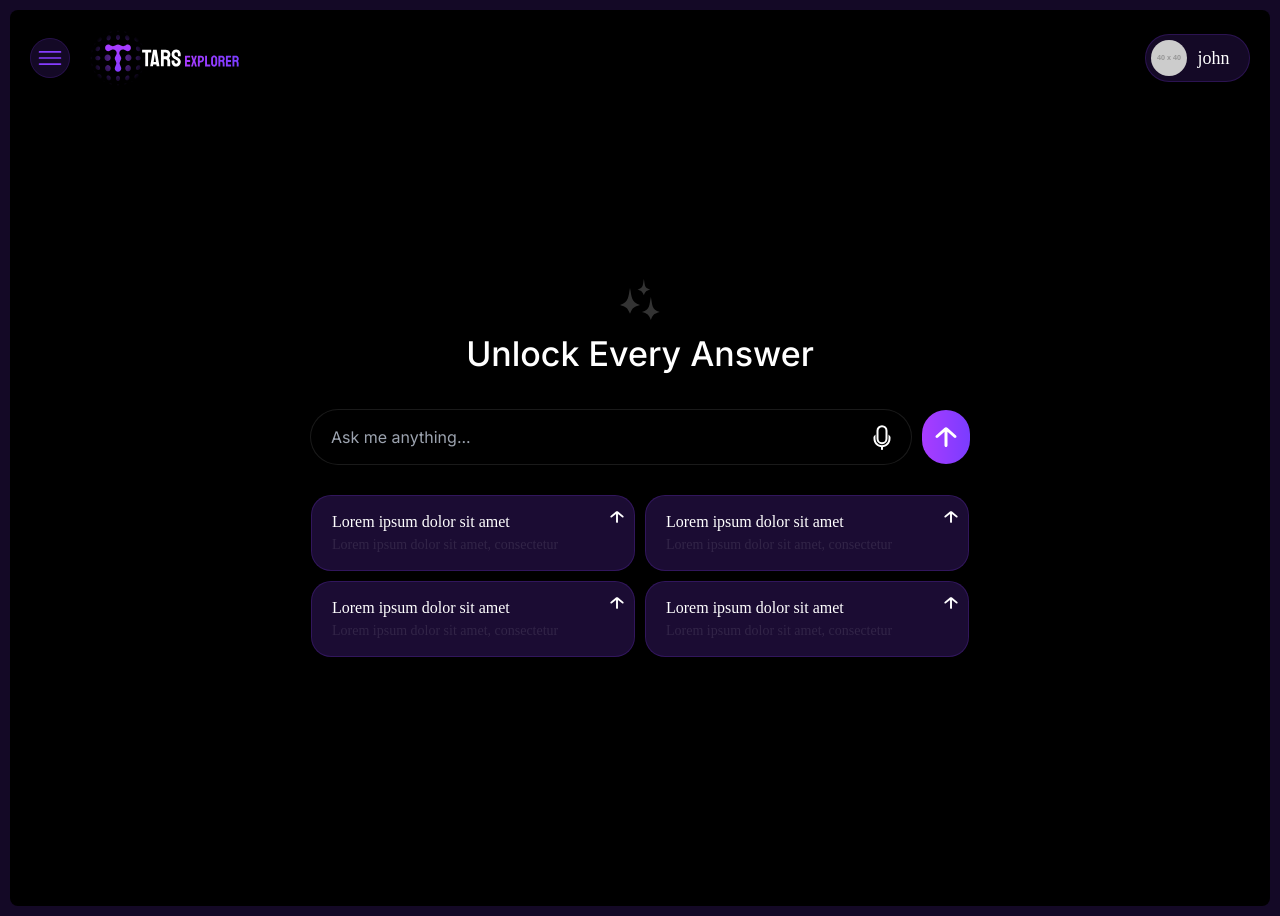
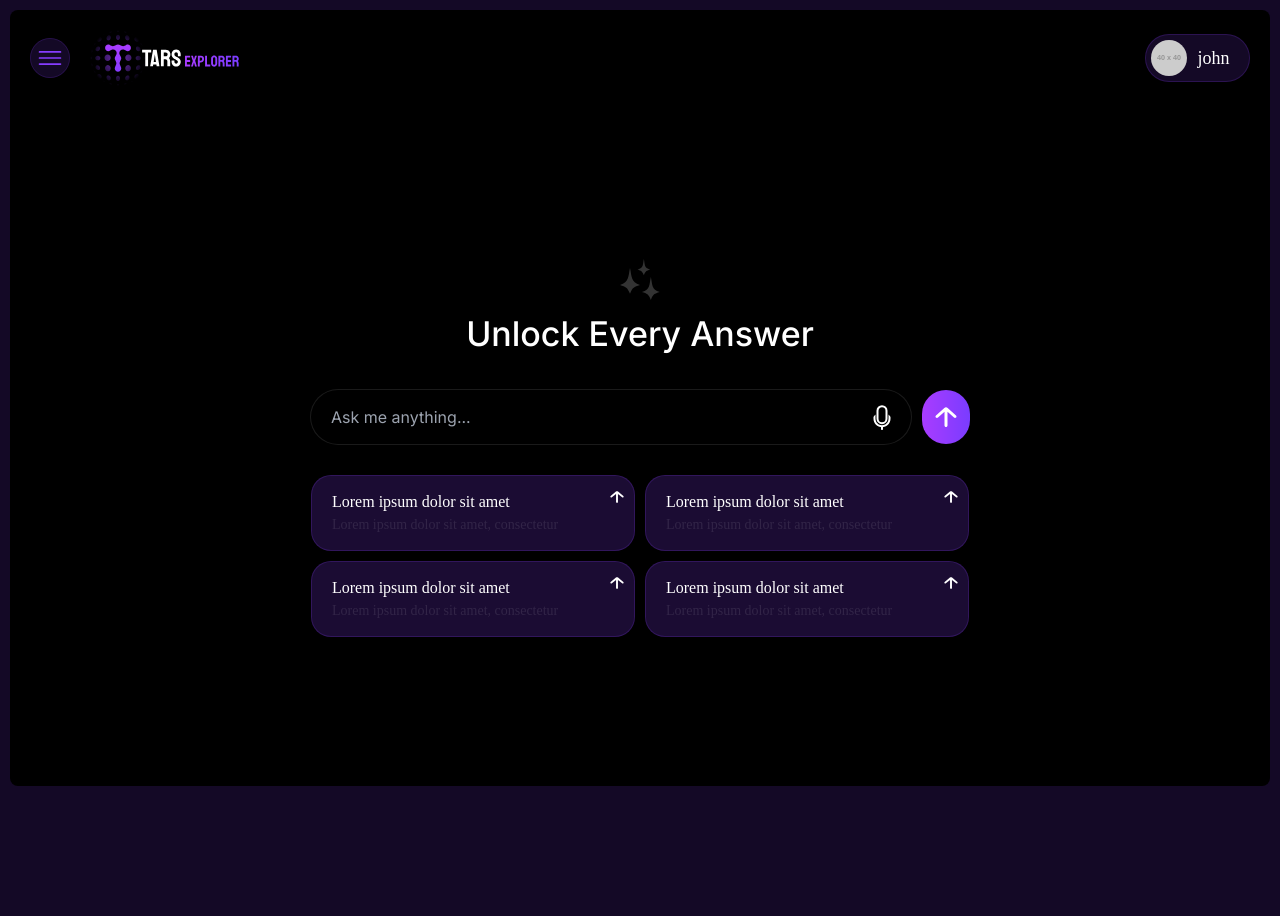
Before and after one commit to HassanKhan123/next-pwa-app, a Next.js app: page / in a window 1280 px wide. After the commit the page ends 800 px from the top, so only its background shows below. Built offline with nearby package versions, Linux system fonts and the light colour scheme.

Commit message:
Update folder structure and jotai state management implementation

```diff
--- a/package.json
+++ b/package.json
@@ -12,6 +12,7 @@
     "build:prod": "NODE_ENV=prod next build"
   },
   "dependencies": {
+    "jotai": "^2.9.3",
     "next": "14.2.7",
     "react": "^18",
     "react-dom": "^18",
--- a/src/Context/SearchContext.tsx
+++ /dev/null
@@ -1,29 +0,0 @@
-"use client"
-import React, { createContext, useContext, useState, ReactNode } from 'react';
-
-interface SearchContextType {
-  searchValue: string;
-  setSearchValue: (value: string) => void;
-}
-
-const SearchContext = createContext<SearchContextType | undefined>(undefined);
-
-
-export const SearchProvider: React.FC<{ children: ReactNode }> = ({ children }) => {
-  const [searchValue, setSearchValue] = useState<string>('');
-
-  return (
-    <SearchContext.Provider value={{ searchValue, setSearchValue }}>
-      {children}
-    </SearchContext.Provider>
-  );
-};
-
-
-export const useSearch = (): SearchContextType => {
-  const context = useContext(SearchContext);
-  if (!context) {
-    throw new Error('useSearch must be used within a SearchProvider');
-  }
-  return context;
-};
--- /dev/null
+++ b/src/Jotai/SearchAtom.tsx
@@ -0,0 +1,4 @@
+"use client";
+import { atom } from 'jotai';
+
+export const searchAtom = atom<string>('');
--- a/src/app/layout.tsx
+++ b/src/app/layout.tsx
@@ -1,7 +1,8 @@
 import type { Metadata } from "next";
 import { Inter } from "next/font/google";
 import "./globals.css";
-import { SearchProvider } from "@/Context/SearchContext";
+import { Provider as JotaiProvider } from "jotai";
+import Layout from "../layout/Layout";
 
 const inter = Inter({ subsets: ["latin"] });
 
@@ -17,10 +18,12 @@ export default function RootLayout({
 }>) {
   return (
     <html lang="en">
-      <body className={inter.className}>
-      <SearchProvider>
+      <body className={`lg:p-[10px] p-[0px] ${inter.className}`}>
+      <JotaiProvider>
+        <Layout>
         {children}
-        </SearchProvider>
+        </Layout>
+        </JotaiProvider>
         </body>
     </html>
   );
--- a/src/components/InputWithVoice/InputWithVoice.tsx
+++ b/src/components/InputWithVoice/InputWithVoice.tsx
@@ -1,14 +1,15 @@
 import React, { useState } from "react";
 import VoiceIcon from "../../assests/voice_icon.svg";
 import Image from "next/image";
-import { useSearch } from "@/Context/SearchContext";
+import { searchAtom } from "@/Jotai/SearchAtom";
 import { useRouter } from "next/navigation";
+import { useAtom } from "jotai";
 
 
 function InputWithVoice() {
   const [searchQuery, setSearchQuery] = useState("")
-  const { setSearchValue } = useSearch();
   const router = useRouter();
+  const [searchValue, setSearchValue] = useAtom(searchAtom);
 
   const handleInputChange = (event: React.ChangeEvent<HTMLInputElement>) => {
     setSearchQuery(event.target.value);
--- a/src/components/pages/Chat.tsx
+++ b/src/components/pages/Chat.tsx
@@ -1,5 +1,5 @@
 import React from "react";
-import Layout from "../Layout/Layout";
+import Layout from "@/layout/Layout";
 import ImagesDropdown from "../ImagesDropdown/ImagesDropdown";
 import VideoDropdown from "../VideoDropdown/VideoDropdown";
 import InputWithVoice from "../InputWithVoice/InputWithVoice";
@@ -14,14 +14,14 @@ import SourcesIcon from "../../assests/sources_icon.svg"
 import SourcesCard from "../SourcesCard/SourcesCard";
 import { SourceCardData } from "./SourceCardData";
 import ArrowRightIcon from "../../assests/right_arrow.svg"
-import { useSearch } from "@/Context/SearchContext";
+import { useAtom } from "jotai";
+import { searchAtom } from "@/Jotai/SearchAtom";
 
 
 function Chat() {
-  const { searchValue } = useSearch();
+  const [searchValue] = useAtom(searchAtom);
   return (
-    <Layout>
-      <div className="flex gap-[20px] justify-between w-full">
+      <div className="flex gap-[20px] lg:p-[20px] p-[10px] justify-between w-full">
         <div className="flex flex-col gap-[30px]">
           <h1 className="text-white text-[28px] font-normal font-[avenir]">
             {searchValue ?  searchValue : "What is the price of Solana"}
@@ -73,7 +73,7 @@ function Chat() {
             ))}
           </div>
 
-          <div className="flex fixed bottom-5 ml-[-10px] lg:ml-[0px] items-center w-full lg:w-[775px] lg:gap-[10px] gap-[5px]">
+          <div className="flex fixed bottom-5 ml-[-12px] lg:ml-[0px] items-center w-full lg:w-[775px] lg:gap-[10px] gap-[5px]">
             <InputWithVoice />
             <div className="flex items-center justify-center rounded-full w-[53px] h-[54px] bg-purple-gradient">
               <Image src={UpArrow} alt="up_arrow" />
@@ -85,7 +85,6 @@ function Chat() {
           <VideoDropdown />
         </div>
       </div>
-    </Layout>
   );
 }
 
--- a/src/components/pages/Search.tsx
+++ b/src/components/pages/Search.tsx
@@ -1,12 +1,12 @@
 import React from "react";
-import Layout from "../Layout/Layout";
 import Image from "next/image";
 import ThreeStars from "../../assests/three_stars.svg";
 import InputWithVoice from "../InputWithVoice/InputWithVoice";
 import UpArrow from "../../assests/up_arrow.svg";
 import SuggestionCard from "../SuggestionCard/SuggestionCard";
 import { useRouter } from 'next/navigation';
-import { useSearch } from "@/Context/SearchContext";
+import { searchAtom } from "@/Jotai/SearchAtom";
+import { useAtom } from "jotai";
 
 
 const suggestions = [
@@ -18,10 +18,8 @@ const suggestions = [
 
 function Search() {
   const router = useRouter();
-  const {setSearchValue} = useSearch()
-
+  const [searchValue, setSearchValue] = useAtom(searchAtom);
   return (
-    <Layout>
       <div className="flex flex-col h-[85vh] justify-start lg:justify-center items-center">
         <Image src={ThreeStars} alt="stars" />
         <h2 className="text-white lg:text-[34px] text-[24px] font-medium">
@@ -47,7 +45,6 @@ function Search() {
         ))}
         </div>
       </div>
-    </Layout>
   );
 }
 
--- a/src/components/Layout/Layout.tsx
+++ b/src/layout/Layout.tsx
@@ -1,6 +1,7 @@
+"use client"
 import React, { useState, ReactNode } from "react";
-import Sidebar from "../Siderbar/Sidebar";
-import Navbar from "../Navbar/Navbar";
+import Sidebar from "@/components/Siderbar/Sidebar";
+import Navbar from "@/components/Navbar/Navbar";
 
 interface LayoutProps {
   children: ReactNode;
@@ -19,10 +20,10 @@ function Layout({ children }: LayoutProps) {
         <Sidebar isSidebarOpen={isSidebarOpen} toggleSidebar={toggleSidebar} />
 
         <div
-          className={`flex w-full rounded-lg lg:m-[10px] m-[0px] h-full bg-black flex-col transition-all duration-300 ease-in-out`}
+          className={`flex w-full rounded-lg h-full bg-black flex-col transition-all duration-300 ease-in-out`}
         >
           <Navbar isSidebarOpen={isSidebarOpen} toggleSidebar={toggleSidebar} />
-          <div className="flex flex-col min-h-screen lg:p-[20px] p-[10px]">{children}</div>
+          <div className="flex flex-col min-h-screen">{children}</div>
         </div>
       </div>
     </>
```
Also changed, not shown: 1 other file (tests, documents, lock files or other folders).
